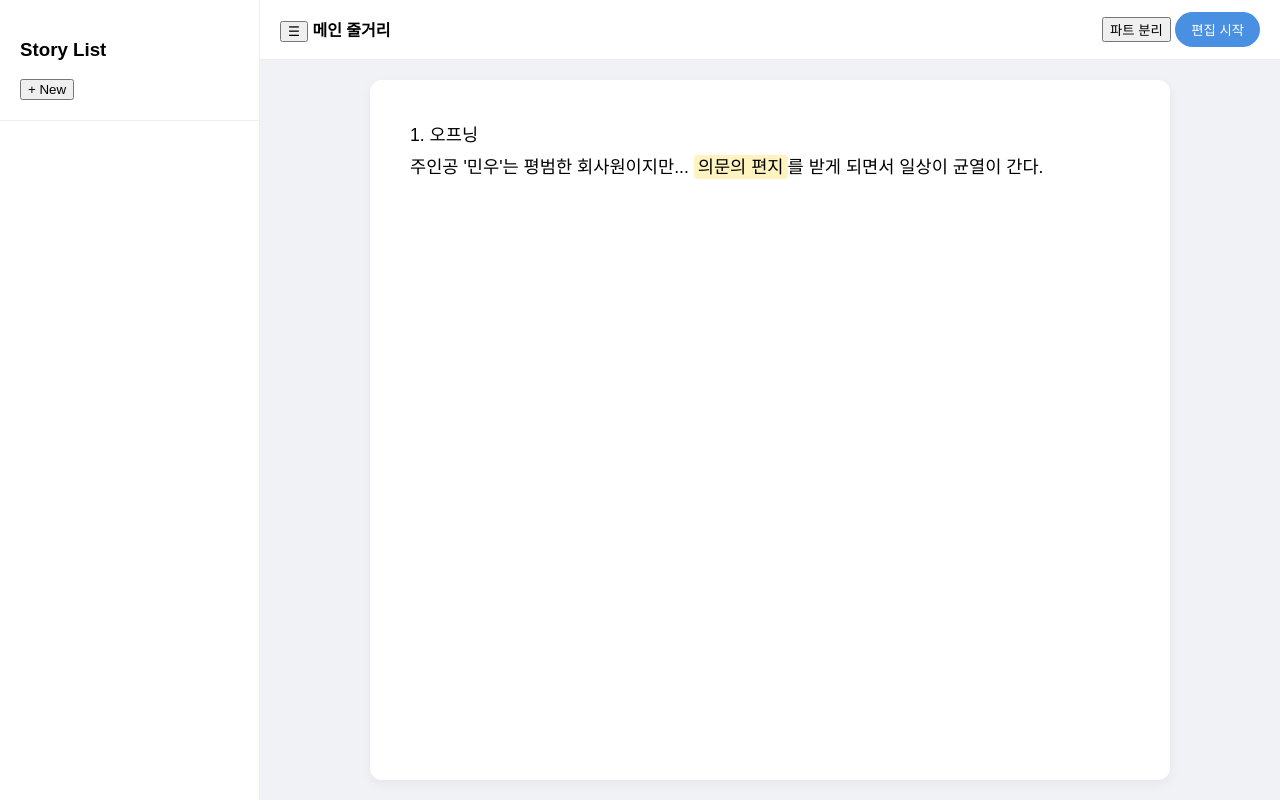
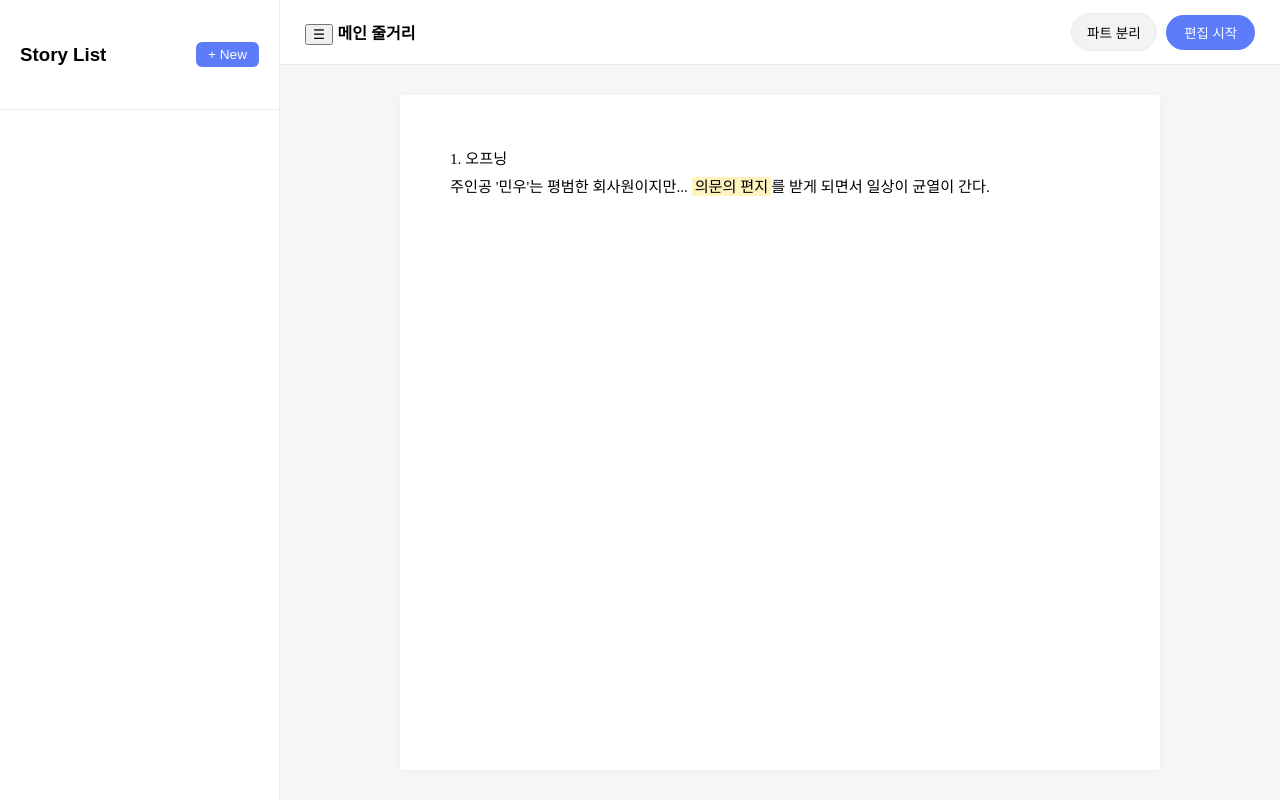
Before and after one commit to pierrotyuta-true/my-treatment-app-, a plain HTML site: page index.html in a window 1280 px wide. Drawn offline with Linux system fonts and the light colour scheme; a web font is replaced by a local one.

Commit message:
Update style.css

```diff
--- a/style.css
+++ b/style.css
@@ -1,11 +1,11 @@
 :root {
-    --bg-color: #f0f2f5;
+    --bg-color: #f5f6f8;
     --sidebar-bg: #ffffff;
-    --primary-color: #4a90e2;
-    --text-main: #333;
-    --text-muted: #888;
+    --primary-color: #5c7cfa;
+    --text-main: #2c2e33;
+    --text-muted: #868e96;
     --accent-color: #fff3bf;
-    --border-color: #eeeeee;
+    --border-color: #e9ecef;
 }
 
 * { box-sizing: border-box; -webkit-tap-highlight-color: transparent; }
@@ -13,31 +13,34 @@ body { margin: 0; font-family: 'Pretendard', sans-serif; background: var(--bg-co
 
 #app { display: flex; height: 100%; }
 
-/* 사이드바 */
-#sidebar { width: 260px; background: var(--sidebar-bg); border-right: 1px solid var(--border-color); display: flex; flex-direction: column; transition: 0.3s; }
-.sidebar-header { padding: 20px; border-bottom: 1px solid var(--border-color); font-weight: bold; }
-.folder-list { flex: 1; overflow-y: auto; padding: 10px; list-style: none; margin: 0; }
-.folder-item { padding: 12px; border-radius: 8px; cursor: pointer; margin-bottom: 5px; color: var(--text-muted); }
-.folder-item.active { background: #eef5ff; color: var(--primary-color); font-weight: 600; }
+/* 사이드바 스타일 */
+#sidebar { width: 280px; background: var(--sidebar-bg); border-right: 1px solid var(--border-color); display: flex; flex-direction: column; transition: 0.3s; }
+.sidebar-header { padding: 25px 20px; border-bottom: 1px solid var(--border-color); display: flex; justify-content: space-between; align-items: center; }
+.new-btn { background: var(--primary-color); color: white; border: none; padding: 5px 12px; border-radius: 6px; cursor: pointer; font-size: 0.85rem; }
+.story-list { flex: 1; overflow-y: auto; padding: 10px; list-style: none; margin: 0; }
+.story-item { padding: 12px 15px; border-radius: 8px; cursor: pointer; margin-bottom: 4px; font-size: 0.9rem; }
+.story-item.active { background: #edf2ff; color: var(--primary-color); font-weight: 600; }
+.story-item.child { margin-left: 15px; font-size: 0.85rem; border-left: 2px solid var(--border-color); }
 
-/* 메인 영역 */
-#main-container { flex: 1; display: flex; flex-direction: column; position: relative; }
-header { height: 60px; background: #fff; display: flex; align-items: center; justify-content: space-between; padding: 0 20px; border-bottom: 1px solid var(--border-color); z-index: 5; }
+/* 메인 영역 및 헤더 */
+#main-container { flex: 1; display: flex; flex-direction: column; }
+header { height: 65px; background: #fff; display: flex; align-items: center; justify-content: space-between; padding: 0 25px; border-bottom: 1px solid var(--border-color); }
+#edit-btn { background: var(--primary-color); color: white; border: none; padding: 8px 18px; border-radius: 20px; cursor: pointer; }
+#sub-doc-btn { background: #f1f3f5; border: 1px solid var(--border-color); padding: 8px 15px; border-radius: 20px; cursor: pointer; margin-right: 5px; font-size: 0.85rem; }
 
-#edit-btn { background: var(--primary-color); color: white; border: none; padding: 8px 16px; border-radius: 20px; cursor: pointer; }
-#edit-btn.editing { background: #34c759; }
+/* 본문 종이 스타일 */
+#content-wrapper { flex: 1; overflow-y: auto; padding: 30px; display: flex; justify-content: center; }
+.paper { width: 100%; max-width: 760px; background: #fff; padding: 50px; border-radius: 4px; box-shadow: 0 2px 10px rgba(0,0,0,0.03); }
 
-#content-wrapper { flex: 1; overflow-y: auto; padding: 20px; display: flex; justify-content: center; }
-.paper { width: 100%; max-width: 800px; background: #fff; min-height: 100%; padding: 40px; border-radius: 12px; box-shadow: 0 4px 12px rgba(0,0,0,0.05); }
+#viewer, #editor { font-family: 'Gowun Batang', serif; font-size: 0.95rem; line-height: 1.85; }
+#viewer { white-space: pre-wrap; }
+.highlight { background: var(--accent-color); padding: 1px 3px; }
+#editor { width: 100%; height: 75vh; border: none; outline: none; display: none; resize: none; }
 
-#viewer { line-height: 1.8; font-size: 1.1rem; white-space: pre-wrap; }
-.highlight { background: var(--accent-color); padding: 2px 4px; border-radius: 4px; }
-#editor { width: 100%; height: 600px; border: none; outline: none; display: none; font-size: 1.1rem; line-height: 1.8; resize: none; }
-
-/* 모바일 반응형 */
+/* 모바일 전용 */
 @media (max-width: 768px) {
-    #sidebar { position: fixed; left: 0; top: 0; bottom: 0; z-index: 10; transform: translateX(-100%); }
+    #sidebar { position: fixed; left: 0; transform: translateX(-100%); z-index: 10; height: 100%; }
     #sidebar.open { transform: translateX(0); }
-    #menu-btn { display: block; background: none; border: none; font-size: 24px; cursor: pointer; }
-    #sidebar-overlay.open { display: block; position: fixed; top: 0; left: 0; right: 0; bottom: 0; background: rgba(0,0,0,0.3); z-index: 9; }
+    #menu-btn { display: block; background: none; border: none; font-size: 24px; }
+    #sidebar-overlay.open { display: block; position: fixed; inset: 0; background: rgba(0,0,0,0.2); z-index: 9; }
 }
```
